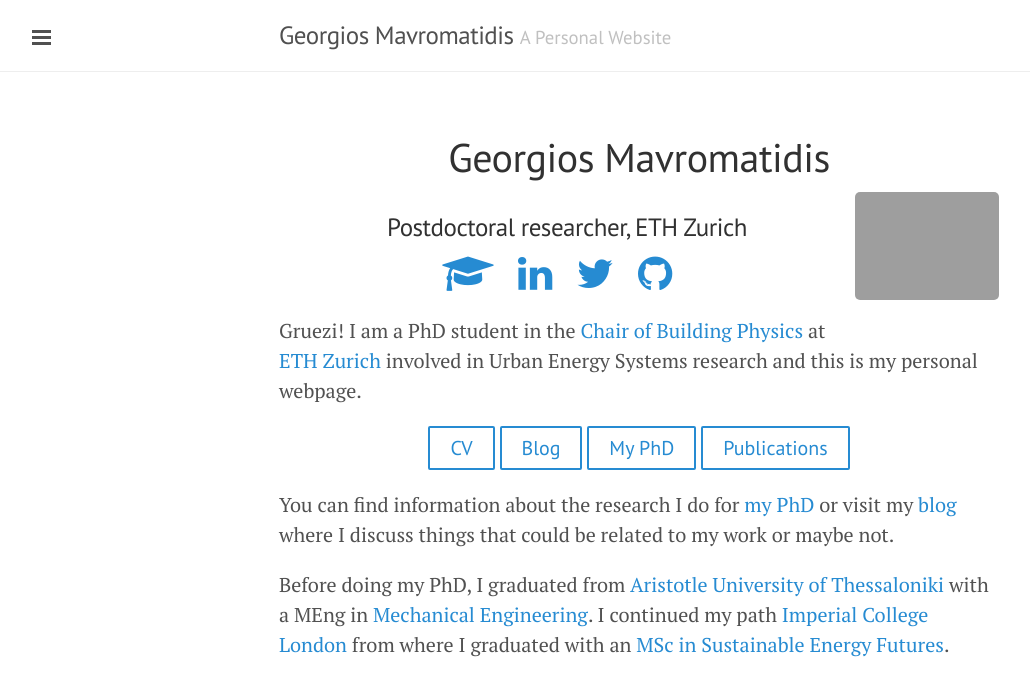
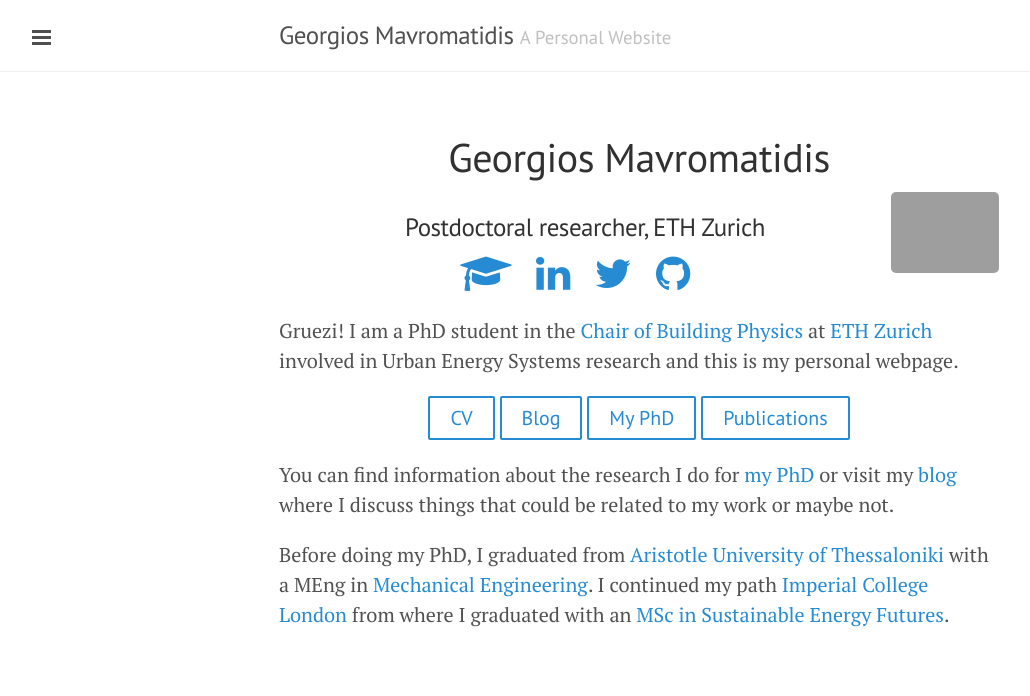
Before and after one commit to gmavrom33/gmavrom.github.io, a Jekyll site: the page built from index.md, in a window 1280 px wide. Shown: the top 696 px of the page, without its empty margins (1-1031 px from the left). Built offline with Jekyll 4.4.1, drawn with Linux system fonts in a browser that asks for light colours.

Commit message:
Update index.md

```diff
--- a/index.md
+++ b/index.md
@@ -5,7 +5,7 @@
 
 <center> <h1>Georgios Mavromatidis</h1> </center>
 
-<img align="right" src="http://mavromatidis.me/downloads/Mavromatidis_circle.png"  width="20%" height="20%">
+<img align="right" src="http://mavromatidis.me/downloads/Mavromatidis_circle.png"  width="15%" height="15%">
 
 <center> <h3>Postdoctoral researcher, ETH Zurich</h3> </center>
 
```
